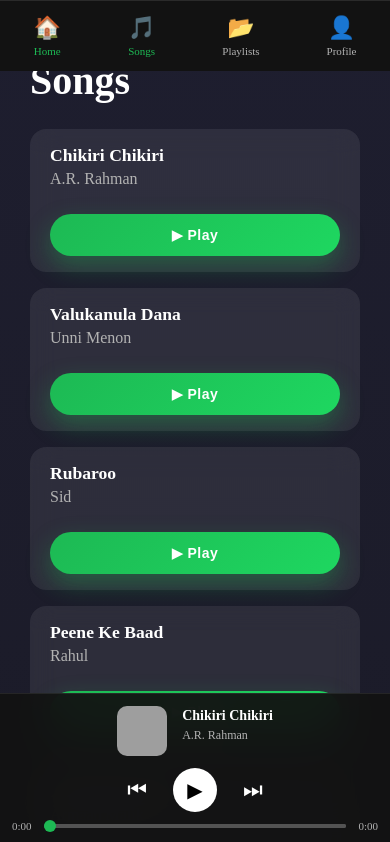
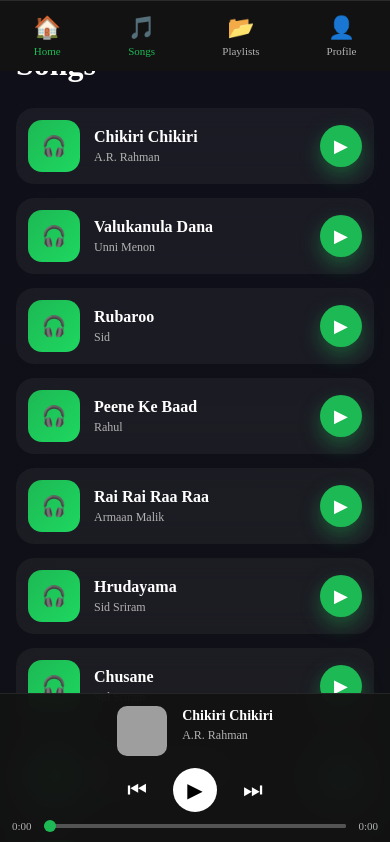
Before and after one commit to rajubandam980/music, an Angular app: page /songs in a window 390 px wide. Shown: the top 842 px of the page. Built offline with nearby package versions, Linux system fonts and the light colour scheme; grey boxes are pictures that could not be loaded.

Commit message:
changed play button

```diff
--- a/src/app/pages/playlists/playlists.html
+++ b/src/app/pages/playlists/playlists.html
@@ -1,27 +1,35 @@
 <div class="playlist-page">
 
-        <h1>Playlists</h1>
+  <h1 class="page-title">Playlists</h1>
 
-        <!-- PLAYLIST GRID -->
+  <!-- GRID -->
   <div class="playlist-grid" *ngIf="!selectedPlaylist">
 
     <div class="playlist-card"
          *ngFor="let pl of playlists"
          (click)="openPlaylist(pl)">
 
+      <div class="playlist-image">
         <img [src]="pl.imageUrl" />
+      </div>
 
+      <div class="playlist-info">
         <h3>{{ pl.name }}</h3>
+        <p>{{ pl.songs?.length || 0 }} Songs</p>
+      </div>
+<!--
+      <button class="play-btn">
+        ▶
+      </button> -->
 
     </div>
 
   </div>
 
-        <!-- PLAYLIST DETAILS -->
+  <!-- DETAILS -->
   <div class="playlist-details" *ngIf="selectedPlaylist">
 
-            <button class="back-btn"
-                    (click)="selectedPlaylist = null">
+    <button class="back-btn" (click)="selectedPlaylist = null">
       ← Back
     </button>
 
@@ -30,15 +38,22 @@
     <div class="song-list">
 
       <div class="song-card"
-                *ngFor="let song of selectedPlaylist.songs">
+           *ngFor="let song of selectedPlaylist.songs"
+           (click)="playSong(song)">
 
-                <div>
+        <div class="song-left">
+
+          <div class="song-avatar">🎧</div>
+
+          <div class="song-text">
             <h3>{{ song.title }}</h3>
             <p>{{ song.artist }}</p>
           </div>
 
-                <button (click)="playSong(song)">
-                ▶ Play
+        </div>
+
+        <button class="play-btn">
+          ▶
         </button>
 
       </div>
--- a/src/app/pages/playlists/playlists.scss
+++ b/src/app/pages/playlists/playlists.scss
@@ -1,158 +1,61 @@
 .playlist-page {
+  padding: 40px 30px 120px;
   min-height: 100vh;
-  padding: 40px 30px 120px;
-  background: linear-gradient(
-    180deg,
-    #1a1a2e 0%,
-    #121212 30%,
-    #0b0b0b 100%
-  );
+
+  background: linear-gradient(180deg, #0f0f1a, #121212);
+
   color: white;
 }
 
-.playlist-page h1 {
-  font-size: 2.8rem;
+.page-title {
+  font-size: 2.6rem;
   font-weight: 800;
-  margin-bottom: 30px;
+  margin-bottom: 25px;
 }
 
-/* PLAYLIST GRID */
+/* GRID */
 .playlist-grid {
   display: grid;
   grid-template-columns: repeat(auto-fill, minmax(220px, 1fr));
-  gap: 24px;
+  gap: 18px;
 }
 
-/* PLAYLIST CARD */
+/* CARD */
 .playlist-card {
-  background: rgba(255, 255, 255, 0.05);
-  backdrop-filter: blur(18px);
+  position: relative;
 
-  padding: 18px;
-  border-radius: 22px;
+  padding: 16px;
+
+  border-radius: 20px;
+
+  background: rgba(255,255,255,0.05);
+  backdrop-filter: blur(12px);
 
   cursor: pointer;
-  overflow: hidden;
 
-  transition: all 0.3s ease;
-
-  box-shadow:
-    0 8px 30px rgba(0, 0, 0, 0.25);
+  transition: 0.3s ease;
 
   &:hover {
-    transform: translateY(-8px);
-
-    background: rgba(255, 255, 255, 0.08);
-
-    box-shadow:
-      0 15px 40px rgba(0, 0, 0, 0.4);
-
-    img {
-      transform: scale(1.06);
-    }
-  }
-
-  img {
-    width: 100%;
-    height: 220px;
-
-    object-fit: cover;
-
-    border-radius: 18px;
-
-    transition: 0.4s ease;
-  }
-
-  h3 {
-    margin-top: 16px;
-    font-size: 18px;
-    font-weight: 700;
-    color: white;
+    transform: translateY(-6px);
+    background: rgba(255,255,255,0.1);
   }
 }
 
-/* PLAYLIST DETAILS */
-.playlist-details {
-  animation: fadeIn 0.4s ease;
+/* IMAGE */
+.playlist-image img {
+  width: 100%;
+  height: 180px;
+  object-fit: cover;
+  border-radius: 16px;
 }
 
-.back-btn {
-  background: transparent;
-  border: none;
-
-  color: #1db954;
-
-  font-size: 15px;
-  font-weight: 500;
-
-  margin-bottom: 20px;
-
-  cursor: pointer;
-
-  transition: 0.2s;
-
-  &:hover {
-    transform: translateX(-5px);
-  }
+/* INFO */
+.playlist-info {
+  margin-top: 12px;
 }
 
-.playlist-details h2 {
-  font-size: 2rem;
-  font-weight: 700;
-
-  margin-bottom: 25px;
-}
-
-/* SONG LIST */
-.song-list {
-  display: flex;
-  flex-direction: column;
-  gap: 12px;
-}
-
-/* SONG ITEM */
-.song-card {
-  display: flex;
-  justify-content: space-between;
-  align-items: center;
-
-  padding: 16px 20px;
-
-  border-radius: 18px;
-
-  background: rgba(255, 255, 255, 0.04);
-
-  transition: all 0.25s ease;
-
-  cursor: pointer;
-
-  &:hover {
-    background: rgba(255, 255, 255, 0.08);
-
-    transform: translateX(6px);
-
-    button {
-      opacity: 1;
-      transform: scale(1);
-    }
-  }
-
-  h3 {
-    margin: 0;
-    font-size: 16px;
-    font-weight: 600;
-    color: white;
-  }
-
-  p {
-    margin-top: 4px;
-    color: #b3b3b3;
-    font-size: 13px;
-  }
-}
-
-/* PLAY BUTTON */
-.song-card button {
+/* 🔥 FIXED PLAY BUTTON (ALWAYS VISIBLE like Songs page) */
+.play-btn {
   width: 80px;
   height: 42px;
 
@@ -161,8 +64,7 @@
   border: none;
 
   background: linear-gradient(135deg, #1db954, #1ed760);
-
-  color: #fff;
+  color: white;
 
   font-size: 14px;
   font-weight: 700;
@@ -170,79 +72,115 @@
   display: flex;
   align-items: center;
   justify-content: center;
-  gap: 6px;
+
+  box-shadow: 0 10px 25px rgba(29,185,84,0.35);
 
   cursor: pointer;
 
-  box-shadow: 0 10px 25px rgba(29, 185, 84, 0.35);
+  transition: 0.3s;
 
-  transition: all 0.3s ease;
+  /* IMPORTANT: NO HOVER EFFECT ONLY */
+}
 
-  position: relative;
+/* optional hover effect */
+.play-btn:hover {
+  transform: scale(1.05);
+}
 
-  letter-spacing: 0.5px;
+/* DETAILS */
+.playlist-details {
+  animation: fadeIn 0.3s ease;
 }
-.song-card:hover button {
-  transform: translateY(-2px) scale(1.03);
-  box-shadow: 0 14px 30px rgba(29, 185, 84, 0.5);
+
+.back-btn {
+  background: transparent;
+  border: none;
+  color: #1db954;
+
+  font-size: 15px;
+
+  margin-bottom: 20px;
+
+  cursor: pointer;
+}
+
+/* SONG LIST (same as songs page) */
+.song-list {
+  display: flex;
+  flex-direction: column;
+  gap: 12px;
+}
+
+.song-card {
+  display: flex;
+  justify-content: space-between;
+  align-items: center;
+
+  padding: 14px 18px;
+
+  border-radius: 16px;
+
+  background: rgba(255,255,255,0.05);
+
+  transition: 0.3s;
+
+  cursor: pointer;
+
+  &:hover {
+    background: rgba(255,255,255,0.1);
+    transform: translateX(6px);
+  }
+}
+
+.song-left {
+  display: flex;
+  align-items: center;
+  gap: 12px;
+}
+
+.song-avatar {
+  width: 45px;
+  height: 45px;
+
+  border-radius: 12px;
+
+  display: flex;
+  align-items: center;
+  justify-content: center;
+
+  background: linear-gradient(135deg, #1db954, #1ed760);
+}
+
+.song-text h3 {
+  margin: 0;
+  font-size: 15px;
+}
+
+.song-text p {
+  font-size: 12px;
+  color: #b3b3b3;
+}
+
+/* REUSABLE PLAY BUTTON */
+.song-card .play-btn {
+  width: 42px;
+  height: 42px;
+  font-size: 16px;
 }
 
 /* ANIMATION */
 @keyframes fadeIn {
-  from {
-    opacity: 0;
-    transform: translateY(15px);
-  }
-
-  to {
-    opacity: 1;
-    transform: translateY(0);
-  }
+  from { opacity: 0; transform: translateY(10px); }
+  to { opacity: 1; transform: translateY(0); }
 }
 
 /* MOBILE */
 @media (max-width: 768px) {
-
-  .playlist-page {
-    padding: 25px 16px 120px;
-  }
-
-  .playlist-page h1 {
-    font-size: 2rem;
-  }
-
   .playlist-grid {
     grid-template-columns: 1fr;
   }
 
   .playlist-card img {
-    height: 180px;
-  }
-
-  .playlist-details h2 {
-    font-size: 1.6rem;
-  }
-
-  .song-card {
-    padding: 14px;
-
-    button {
-      opacity: 1;
-      width: 42px;
-      height: 42px;
-    }
-  }
-
-  .song-card h3 {
-    font-size: 14px;
-  }
-
-  .song-card p {
-    font-size: 12px;
-  }
-
-  .back-btn {
-    width: 100%;
-    text-align: left;
+    height: 200px;
   }
 }
--- a/src/app/pages/songs/songs.html
+++ b/src/app/pages/songs/songs.html
@@ -4,13 +4,16 @@
 
   <div class="song-list">
 
-    <div class="song-card" *ngFor="let song of songs">
+    <div class="song-card"
+         *ngFor="let song of songs"
+         (click)="playSong(song)">
 
-      <div class="song-info">
+      <!-- LEFT -->
+      <div class="song-left">
 
-        <!-- <div class="song-avatar">
+        <div class="song-avatar">
           🎧
-        </div> -->
+        </div>
 
         <div class="song-text">
           <h3>{{ song.title }}</h3>
@@ -19,8 +22,9 @@
 
       </div>
 
-      <button class="play-btn" (click)="playSong(song)">
-        ▶ Play
+      <!-- RIGHT PLAY BUTTON -->
+      <button class="play-btn">
+        ▶
       </button>
 
     </div>
@@ -28,62 +32,3 @@
   </div>
 
 </div>
-
-
-
-
-
-
-<!-- <div *ngIf="selectedSong" class="player">
-
-  <div class="player-header">
-
-    <div class="song-details"> -->
-
-      <!-- <img
-        src="https://images.unsplash.com/photo-1493225457124-a3eb161ffa5f?w=200"
-        alt="Album"
-        class="album-art"
-      > -->
-
-      <!-- <div class="song-meta">
-        <h4>{{ selectedSong.title }}</h4>
-        <p>{{ selectedSong.artist }}</p>
-      </div>
-
-    </div> -->
-
-    <!-- <button class="favorite-btn">
-      ❤️
-    </button> -->
-
-  <!-- </div> -->
-
-  <!-- <div class="player-controls">
-
-    <button class="icon-btn" (click)="playPrevious()">
-      ⏮
-    </button>
-
-      <button class="play-btn-main" (click)="togglePlayPause()">
-        {{ isPlaying ? '⏸' : '▶' }}
-      </button>
-
-    <button class="icon-btn" (click)="playNext()">
-      ⏭
-    </button>
-
-  </div> -->
-
-  <!-- <audio
-    #audioPlayer
-    controls
-    autoplay
-    [src]="selectedSong.songUrl">
-  </audio> -->
-
-  <!-- <button (click)="playSongs(songs)">
-  ▶ Play
-</button> -->
-
-<!-- </div> -->
--- a/src/app/pages/songs/songs.scss
+++ b/src/app/pages/songs/songs.scss
@@ -1,281 +1,134 @@
 .songs-page {
-  padding: 30px;
+  padding: 40px 30px 120px;
   min-height: 100vh;
+
   background: linear-gradient(
-    to bottom,
-    #1e1e2f,
+    180deg,
+    #0f0f1a,
     #121212
   );
+
   color: white;
 }
 
+/* TITLE */
 .page-title {
-  font-size: 2.5rem;
+  font-size: 2.6rem;
+  font-weight: 800;
   margin-bottom: 25px;
-  font-weight: 700;
 }
 
+/* LIST */
 .song-list {
   display: flex;
   flex-direction: column;
-  gap: 16px;
+  gap: 14px;
 }
 
+/* CARD */
 .song-card {
   display: flex;
   justify-content: space-between;
   align-items: center;
 
-  padding: 16px 20px;
+  padding: 14px 18px;
 
-  background: rgba(255, 255, 255, 0.08);
+  border-radius: 18px;
+
+  background: rgba(255,255,255,0.05);
   backdrop-filter: blur(12px);
 
-  border-radius: 16px;
+  transition: 0.3s ease;
+  cursor: pointer;
 
-  transition: all 0.3s ease;
-  cursor: pointer;
+  &:hover {
+    background: rgba(255,255,255,0.1);
+    transform: translateX(6px);
+  }
 }
 
-.song-card:hover {
-  transform: translateY(-3px);
-  background: rgba(255, 255, 255, 0.15);
+/* LEFT SIDE */
+.song-left {
+  display: flex;
+  align-items: center;
+  gap: 14px;
 }
 
-.song-info {
-  display: flex;
-  align-items: center;
-  gap: 15px;
-}
+/* AVATAR */
+.song-avatar {
+  width: 52px;
+  height: 52px;
 
-.song-avatar {
-  width: 60px;
-  height: 60px;
-
-  border-radius: 50%;
-
-  background: #1db954;
+  border-radius: 14px;
 
   display: flex;
   align-items: center;
   justify-content: center;
 
-  font-size: 24px;
+  font-size: 20px;
+
+  background: linear-gradient(135deg, #1db954, #1ed760);
 }
 
+/* TEXT */
 .song-text h3 {
   margin: 0;
-  font-size: 1.1rem;
+  font-size: 16px;
+  font-weight: 600;
 }
 
 .song-text p {
-  margin-top: 4px;
+  margin: 4px 0 0;
+  font-size: 12px;
   color: #b3b3b3;
 }
 
+/* ▶ PLAY BUTTON (IMPORTANT FIX) */
 .play-btn {
-  width: 80px;
-  height: 42px;
+  width: 46px;
+  height: 46px;
 
-  border-radius: 30px;
+  border-radius: 50%;
 
   border: none;
 
-  background: linear-gradient(135deg, #1db954, #1ed760);
+  background: #1db954;
+  color: white;
 
-  color: #fff;
-
-  font-size: 14px;
-  font-weight: 700;
-
-  display: flex;
-  align-items: center;
-  justify-content: center;
-  gap: 6px;
-
-  cursor: pointer;
-
-  box-shadow: 0 10px 25px rgba(29, 185, 84, 0.35);
-
-  transition: all 0.3s ease;
-
-  position: relative;
-
-  letter-spacing: 0.5px;
-}
-
-.play-btn:hover {
-  transform: scale(1.05);
-}
-
-/* ===========================
-   MODERN MUSIC PLAYER
-=========================== */
-
-.player {
-  position: fixed;
-  left: 0;
-  right: 0;
-  bottom: 70px;
-
-  padding: 15px;
-
-  background: rgba(24, 24, 24, 0.95);
-  backdrop-filter: blur(20px);
-
-  border-top: 1px solid rgba(255,255,255,0.1);
-
-  z-index: 1000;
-
-  box-shadow: 0 -10px 30px rgba(0,0,0,.4);
-}
-
-.player-top {
-  display: flex;
-  justify-content: space-between;
-  align-items: center;
-}
-
-.song-details {
-  display: flex;
-  align-items: center;
-  gap: 12px;
-}
-
-.album-art {
-  width: 55px;
-  height: 55px;
-
-  border-radius: 12px;
-
-  background: linear-gradient(
-    135deg,
-    #1db954,
-    #1ed760
-  );
+  font-size: 18px;
 
   display: flex;
   align-items: center;
   justify-content: center;
 
-  font-size: 24px;
+  box-shadow: 0 8px 20px rgba(29,185,84,0.4);
+
+  cursor: pointer;
+
+  transition: 0.25s ease;
+
+  &:hover {
+    transform: scale(1.15);
+    background: #1ed760;
+  }
 }
 
-.song-meta h4 {
-  margin: 0;
-  color: white;
-  font-size: 15px;
-}
-
-.song-meta p {
-  margin: 4px 0 0;
-  color: #b3b3b3;
-  font-size: 13px;
-}
-
-.player-controls {
-  display: flex;
-  justify-content: center;
-  align-items: center;
-
-  gap: 20px;
-
-  margin: 15px 0;
-}
-
-.icon-btn {
-  background: transparent;
-  border: none;
-  color: white;
-
-  font-size: 24px;
-  cursor: pointer;
-}
-
-.play-main-btn {
-  width: 55px;
-  height: 55px;
-
-  border-radius: 50%;
-  border: none;
-
-  background: #1db954;
-  color: white;
-
-  font-size: 22px;
-  cursor: pointer;
-
-  transition: .3s;
-}
-
-.play-main-btn:hover {
-  transform: scale(1.1);
-}
-
-audio {
-  width: 100%;
-  height: 40px;
-}
-
+/* MOBILE */
 @media (max-width: 768px) {
-
-.playlist-page {
-  padding: 30px;
-  padding-bottom: 200px; /* IMPORTANT FIX */
-  background: #121212;
-  min-height: 100vh;
-  color: white;
-}
-
-  .playlist-grid {
-    grid-template-columns: 1fr;
+  .songs-page {
+    padding: 25px 16px 120px;
   }
 
-  .playlist-card {
-    width: 100%;
-  }
-
-  .playlist-card img {
-    height: 180px;
+  .page-title {
+    font-size: 2rem;
   }
 
   .song-card {
-    flex-direction: column;
-    align-items: flex-start;
-    gap: 10px;
-  }
-
-  .song-card button {
-    width: 100%;
-  }
-
-  .back-btn {
-    width: 100%;
-    margin-bottom: 15px;
-  }
-}
-@media (max-width: 768px) {
-
-  .player {
-    bottom: 70px;
     padding: 12px;
   }
 
-  .album-art {
-    width: 45px;
-    height: 45px;
-  }
-
-  .song-meta h4 {
-    font-size: 14px;
-  }
-
-  .song-meta p {
-    font-size: 12px;
-  }
-
-  .play-main-btn {
-    width: 50px;
-    height: 50px;
+  .play-btn {
+    width: 42px;
+    height: 42px;
   }
 }
```
Lines whose indentation alone changed are shown as unchanged.
